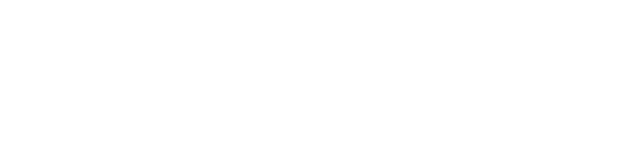
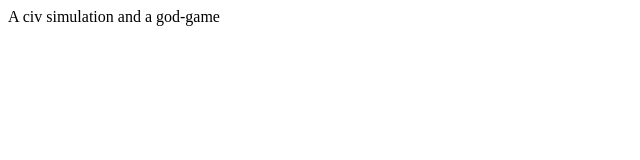
Before and after one commit to Lytecyde/ABCDgame, a plain HTML site: page index.html in a window 1280 px wide. Shown: the whole page, without its empty margins (0-640 px from the left). Drawn offline with Linux system fonts and the light colour scheme.

Commit message:
added a body

```diff
--- a/index.html
+++ b/index.html
@@ -3,5 +3,5 @@
 <head>
     <title>A-B-C-D</title>
 </head>
-
+<body>A civ simulation and a god-game</body>
 </html>
```
